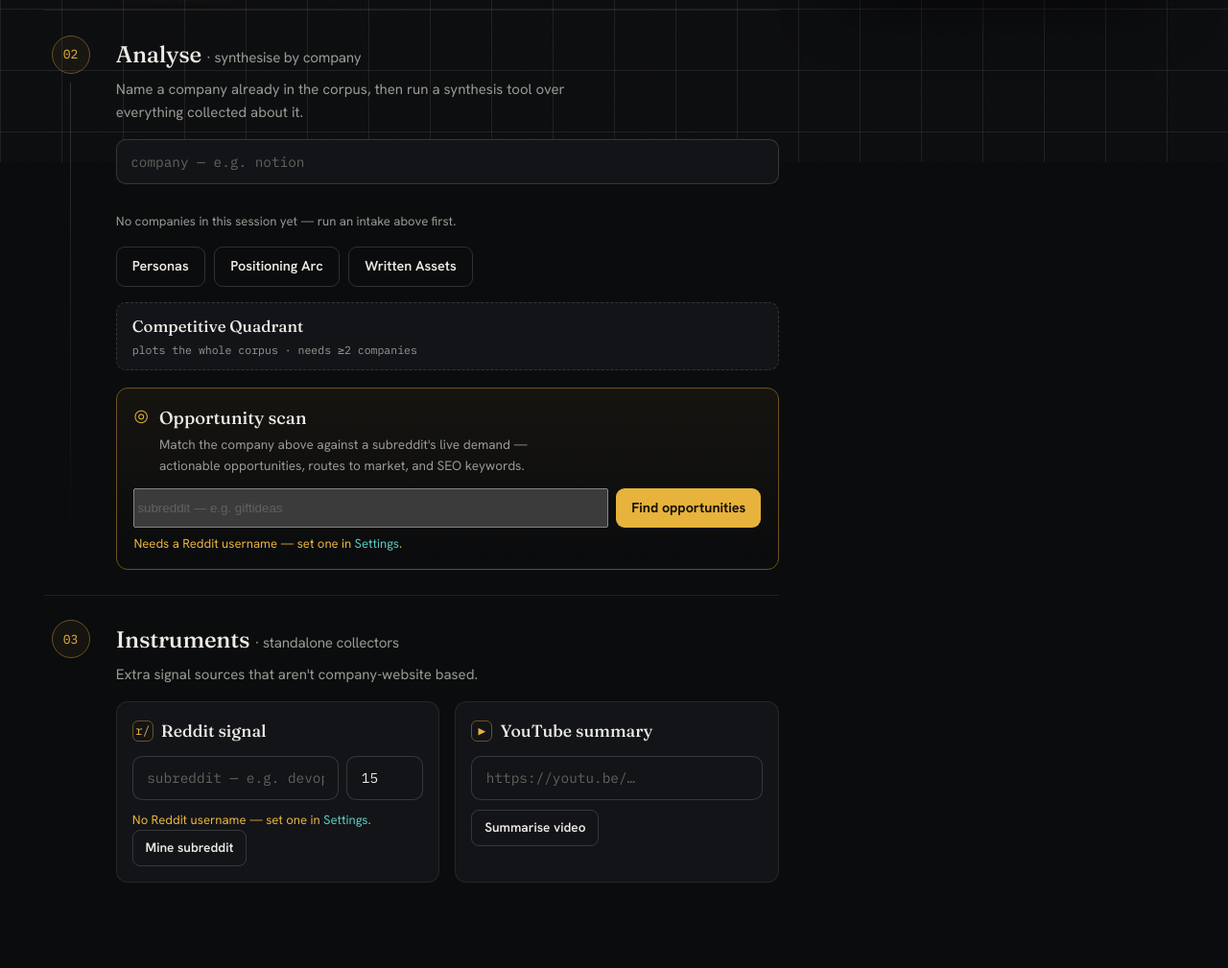
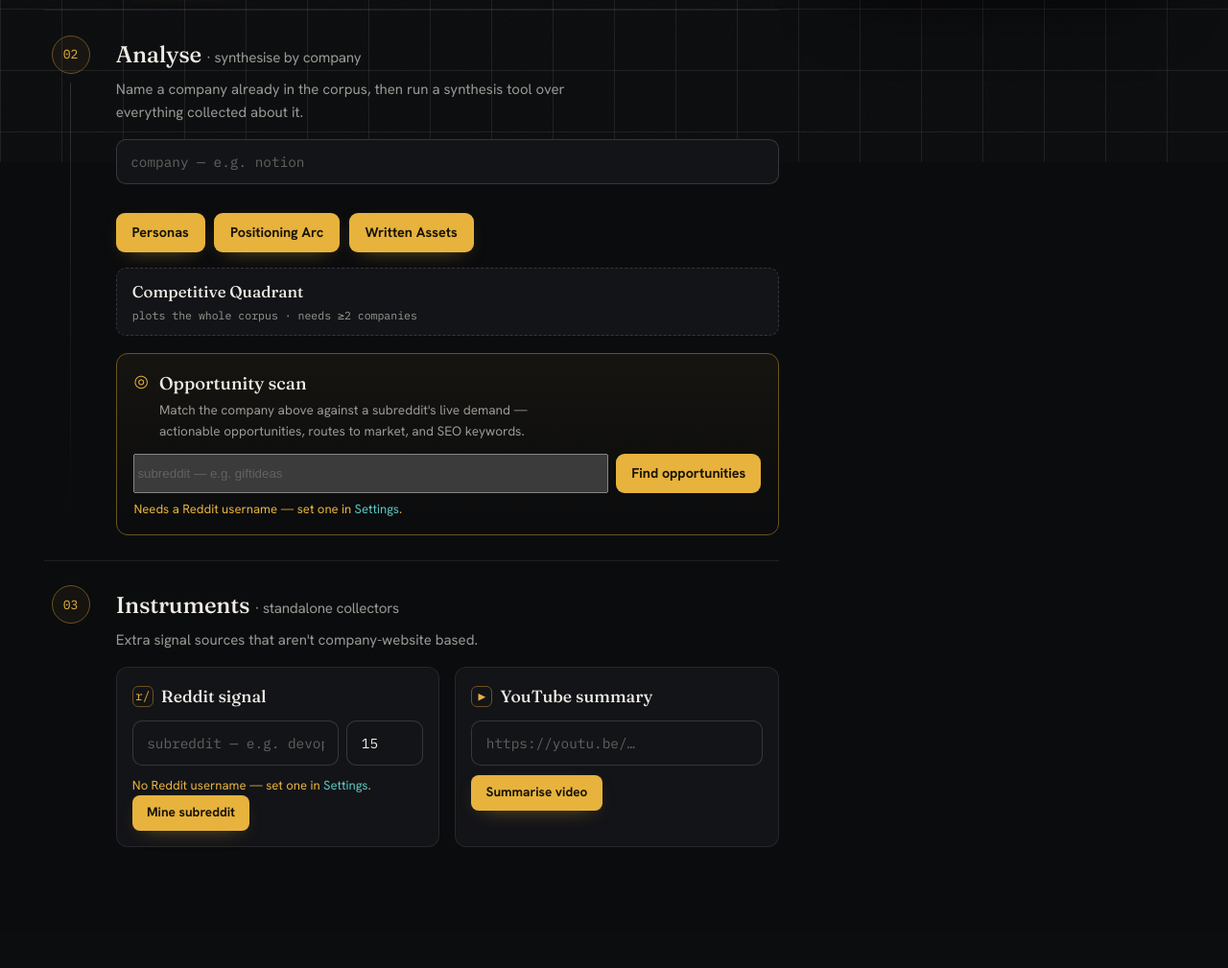
Before and after one commit to V8Maverick/signalyser-suite, a FastAPI app: page /tools in a window 1280 px wide. Shown: the part 631-1640 px from the top of the page at 96% size. After the commit the page ends 1514 px from the top, so only its background shows below. Run offline with FastAPI, Linux system fonts and the light colour scheme.

Commit message:
v2 polish + start/stop scripts
- Dashboard Analyse step: drop the corpus chips (decluttered) and make the
  Personas / Positioning Arc / Written Assets and the Reddit/YouTube instrument
  buttons solid signal-yellow, consistent with the intake/opportunity buttons
  (yellow = an action you can take).
- start-web.ps1 / stop-web.ps1: foreground start (Ctrl+C stops, opens browser
  when ready) and a robust stop that kills the port listener + the venv
  launcher/child pair. README documents them.

Co-Authored-By: Claude Opus 4.8 <noreply@anthropic.com>

```diff
--- a/signalyser_web/static/app_v2.css
+++ b/signalyser_web/static/app_v2.css
@@ -143,11 +143,13 @@ body.ui-v2 .run-note { font-family: var(--mono); font-size: .78rem; color: var(-
 
 body.ui-v2 .tool-buttons { display: flex; flex-wrap: wrap; gap: .6rem; margin-top: 1rem; }
 body.ui-v2 .analyse-btn {
-  background: transparent; color: var(--ink); border: 1px solid var(--line2); border-radius: 9px;
-  padding: .55rem 1rem; font-family: var(--body); font-weight: 600; font-size: .9rem; cursor: pointer;
-  transition: border-color .15s, background .15s, color .15s;
+  background: var(--signal); color: #1a1406; border: 0; border-radius: 9px;
+  padding: .55rem 1.05rem; font-family: var(--body); font-weight: 700; font-size: .9rem; cursor: pointer;
+  box-shadow: 0 6px 22px -12px rgba(231,179,61,.7);
+  transition: filter .15s, transform .1s;
 }
-body.ui-v2 .analyse-btn:hover { border-color: var(--signal); background: rgba(231,179,61,.08); }
+body.ui-v2 .analyse-btn:hover { filter: brightness(1.06); }
+body.ui-v2 .analyse-btn:active { transform: translateY(1px); }
 body.ui-v2 .corpuswide-btn {
   display: flex; flex-direction: column; align-items: flex-start; gap: .1rem; margin-top: 1rem;
   background: var(--bg2); border: 1px dashed var(--line2); border-radius: 10px; padding: .7rem 1rem;
@@ -198,11 +200,13 @@ body.ui-v2 .instrument h3 { font-family: var(--display); font-weight: 500; font-
 body.ui-v2 .inst-row { display: flex; gap: .5rem; margin-bottom: .6rem; }
 body.ui-v2 .inst-row .num { width: 80px; flex: none; }
 body.ui-v2 .inst-run {
-  background: transparent; color: var(--ink); border: 1px solid var(--line2); border-radius: 8px;
-  padding: .45rem .8rem; font-family: var(--body); font-weight: 600; font-size: .85rem; cursor: pointer;
-  transition: border-color .15s, background .15s;
+  background: var(--signal); color: #1a1406; border: 0; border-radius: 8px;
+  padding: .48rem .95rem; font-family: var(--body); font-weight: 700; font-size: .85rem; cursor: pointer;
+  box-shadow: 0 6px 22px -12px rgba(231,179,61,.7);
+  transition: filter .15s, transform .1s;
 }
-body.ui-v2 .inst-run:hover { border-color: var(--teal); background: rgba(91,200,192,.07); }
+body.ui-v2 .inst-run:hover { filter: brightness(1.06); }
+body.ui-v2 .inst-run:active { transform: translateY(1px); }
 
 /* ---- console ---- */
 body.ui-v2 .deck-console { position: sticky; top: 5rem; display: flex; flex-direction: column;
--- a/signalyser_web/templates/dashboard.html
+++ b/signalyser_web/templates/dashboard.html
@@ -36,19 +36,6 @@
           everything collected about it.</p>
         <input id="company" class="company-input" type="text" placeholder="company — e.g. notion"
                autocomplete="off" spellcheck="false">
-        {% if companies %}
-        <div class="chips">
-          <span class="chips-label">In corpus</span>
-          {% for c in companies %}
-            <button type="button" class="company-chip" data-company="{{ c.company }}">
-              {{ c.company }}<span class="chip-n">{{ c.files|length }}</span>
-            </button>
-          {% endfor %}
-          <a href="/tools" class="chip-refresh" title="Reload corpus" aria-label="Reload">&#8635;</a>
-        </div>
-        {% else %}
-        <p class="empty-hint">No companies in this session yet — run an intake above first.</p>
-        {% endif %}
         <div class="tool-buttons">
           <button type="button" class="analyse-btn" data-tool="personas" data-needs="company">Personas</button>
           <button type="button" class="analyse-btn" data-tool="arc" data-needs="company">Positioning&nbsp;Arc</button>
```
Also changed, not shown: README.md, 2 other files.
